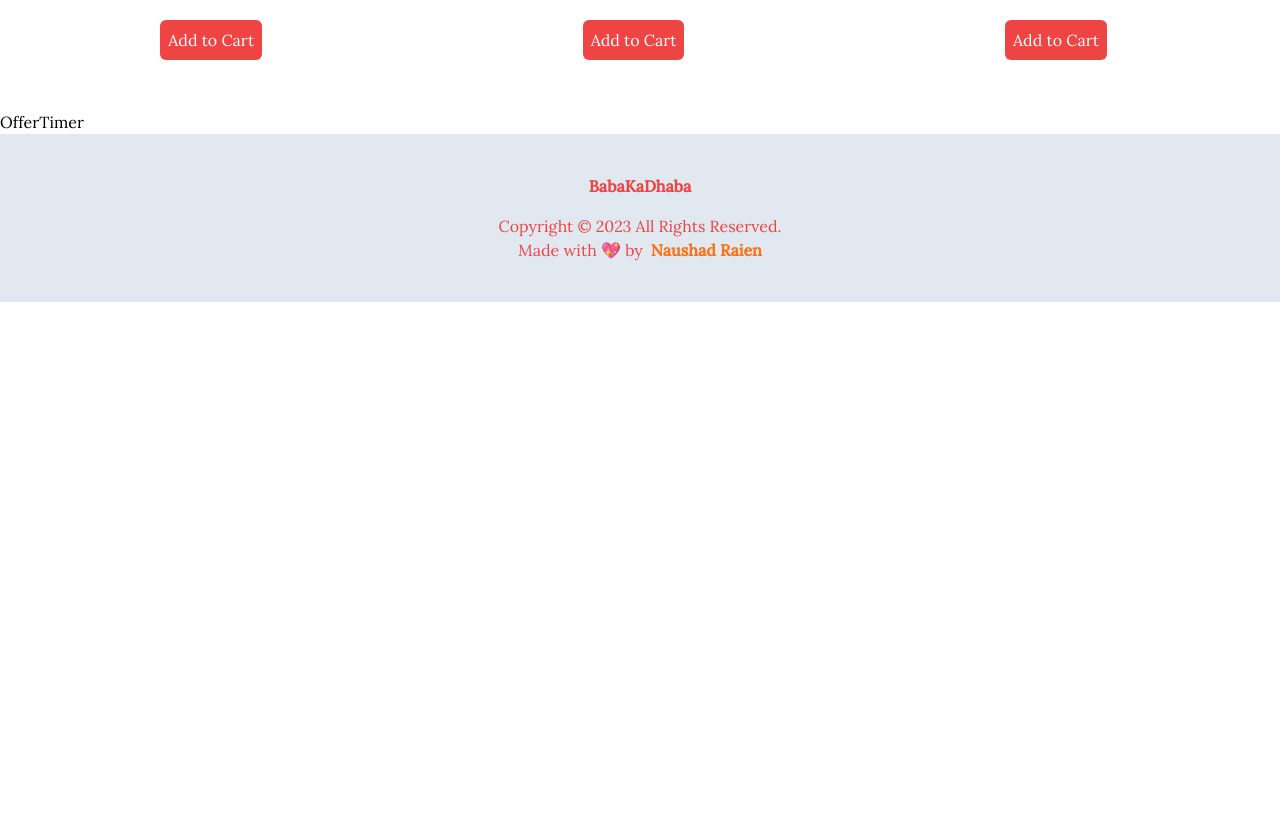
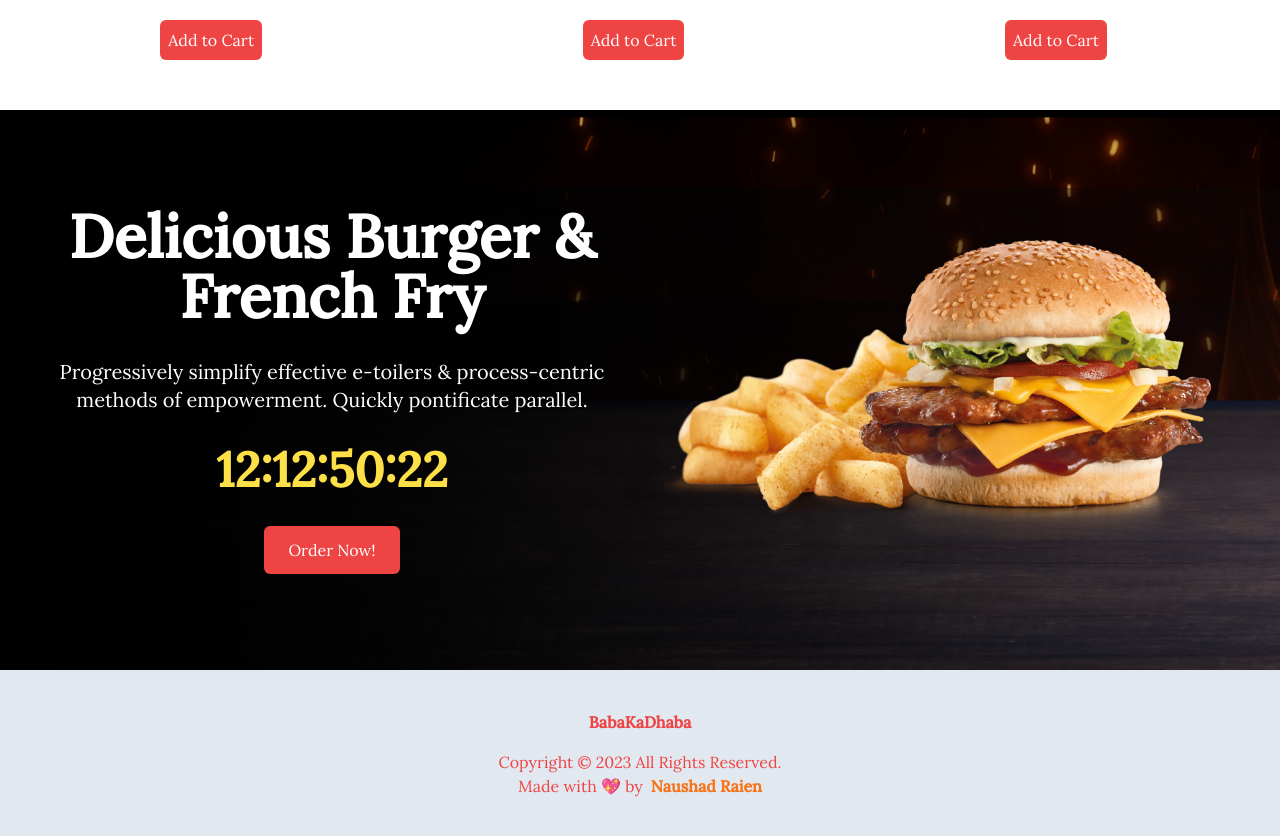
Before and after one commit to naushadraien/Food-Ordering-App, a Next.js app in the folder dhaba/: page / in a window 1280 px wide. Shown: the part 1410-2246 px from the top of the page. Before the commit the page ends 1712 px from the top, so only its background shows below. Built offline with nearby package versions, Linux system fonts and the light colour scheme.

Commit message:
home page completed

```diff
--- /dev/null
+++ b/dhaba/components/CounterClock.tsx
@@ -0,0 +1,24 @@
+"use client";
+import { useEffect, useState } from "react";
+import Countdown from "react-countdown";
+
+const CounterClock = () => {
+  const [isClient, setIsClient] = useState(false); //this is for avoding hydration error
+
+  useEffect(() => {
+    setIsClient(true);
+  }, []);
+  const endingDate = new Date("2023-09-25");
+  return (
+    <>
+      {isClient && (
+        <Countdown
+          date={endingDate}
+          className="text-5xl text-yellow-300 font-bold"
+        />
+      )}
+    </>
+  );
+};
+
+export default CounterClock;
--- a/dhaba/components/OfferTimer.tsx
+++ b/dhaba/components/OfferTimer.tsx
@@ -1,5 +1,34 @@
+import Image from "next/image";
+import CounterClock from "./CounterClock";
+
 const OfferTimer = () => {
-  return <div>OfferTimer</div>;
+  return (
+    <div className="bg-black h-screen flex flex-col md:flex-row md:justify-between md:bg-[url('/offerBg.png')] md:h-[70vh]">
+      {/* Text container */}
+      <div className="flex-1 flex items-center flex-col justify-center gap-8 text-center p-6">
+        <h1 className="text-5xl font-bold text-white xl:text-6xl">
+          Delicious Burger & French Fry
+        </h1>
+        <p className="text-white xl:text-xl">
+          Progressively simplify effective e-toilers & process-centric methods
+          of empowerment. Quickly pontificate parallel.
+        </p>
+        <CounterClock />
+        <button className="bg-red-500 text-white px-6 py-3 rounded-md">
+          Order Now!
+        </button>
+      </div>
+      {/* Image container */}
+      <div className="relative flex-1 w-full md:h-full">
+        <Image
+          src="/offerProduct.png"
+          alt="offer-product"
+          className="object-contain"
+          fill
+        />
+      </div>
+    </div>
+  );
 };
 
 export default OfferTimer;
--- a/dhaba/package.json
+++ b/dhaba/package.json
@@ -18,6 +18,7 @@
     "next": "13.4.19",
     "postcss": "8.4.29",
     "react": "18.2.0",
+    "react-countdown": "^2.3.5",
     "react-dom": "18.2.0",
     "tailwindcss": "3.3.3",
     "typescript": "5.2.2"
```
Also changed, not shown: 1 other file (tests, documents, lock files or other folders).
